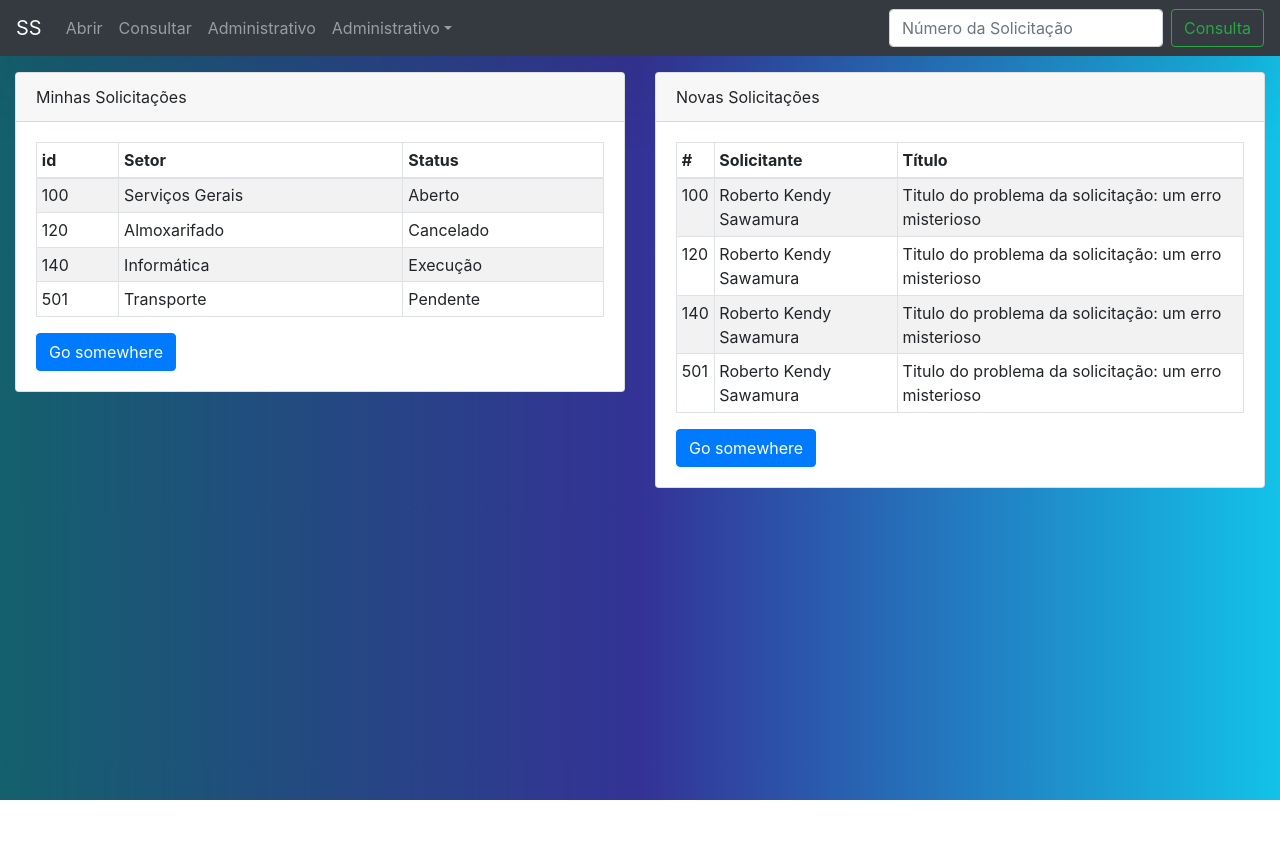
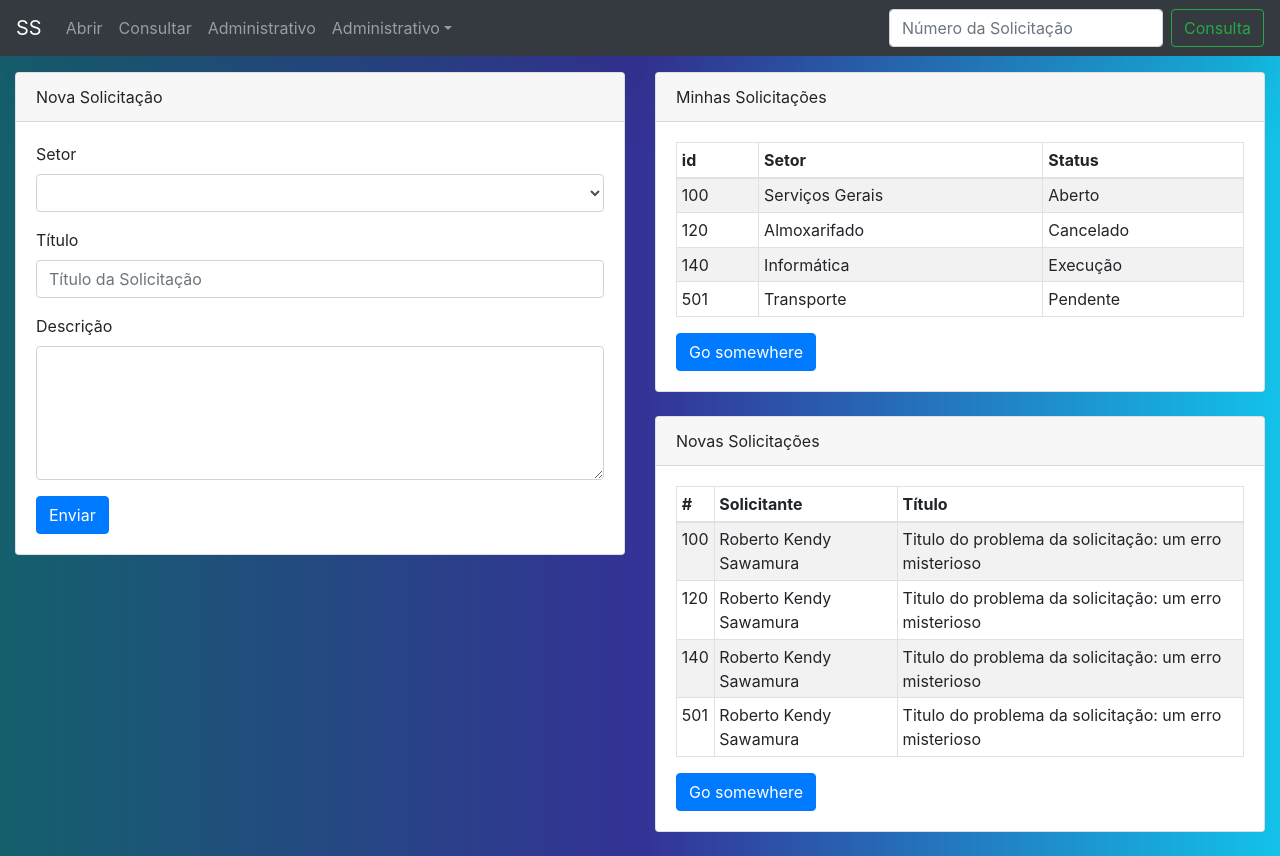
Before and after one commit to rkendy/ss-react, a React (Create React App) app: page / in a window 1280 px wide. Before the commit the page ends 800 px from the top, so only its background shows below. Built offline with nearby package versions, Linux system fonts and the light colour scheme.

Commit message:
Incluir criação de solicitação para o Home

```diff
--- a/src/components/Home.js
+++ b/src/components/Home.js
@@ -4,6 +4,7 @@ import axios from "axios";
 
 import MenuMain from "./MenuMain";
 import TabelaSolicitacoes from "./TabelaSolicitacoes";
+import Solicitacao from "./Solicitacao";
 
 const colunas = ["#", "Solicitante", "Título"];
 const solicitacoes = [
@@ -43,6 +44,14 @@ export default function Home() {
       <Row>
         <Col md={6}>
           <Card className="mb-4">
+            <Card.Header>Nova Solicitação</Card.Header>
+            <Card.Body>
+              <Solicitacao />
+            </Card.Body>
+          </Card>
+        </Col>
+        <Col>
+          <Card className="mb-4">
             <Card.Header bg="primary">Minhas Solicitações</Card.Header>
             <Card.Body>
               <TabelaSolicitacoes
@@ -53,8 +62,6 @@ export default function Home() {
               <Button variant="primary">Go somewhere</Button>
             </Card.Body>
           </Card>
-        </Col>
-        <Col>
           <Card className="mb-4">
             <Card.Header>Novas Solicitações</Card.Header>
             <Card.Body>
```
